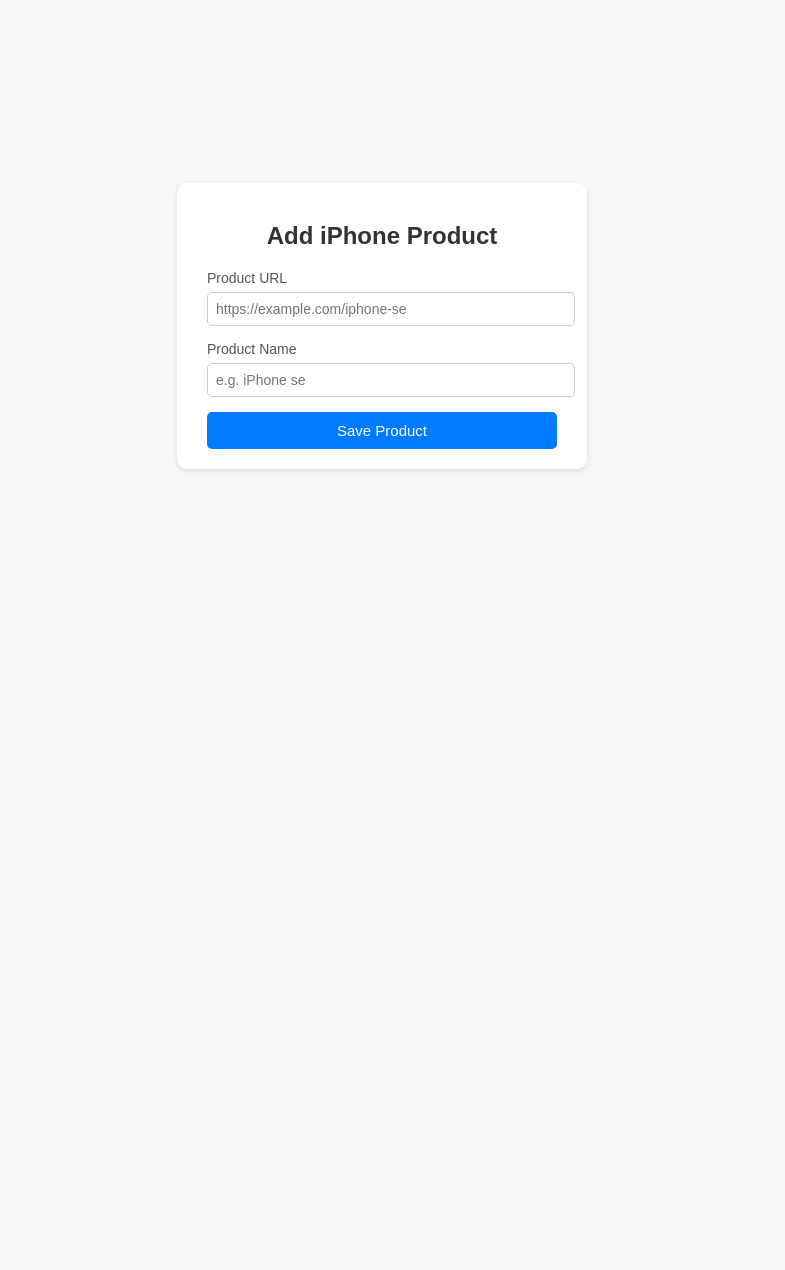
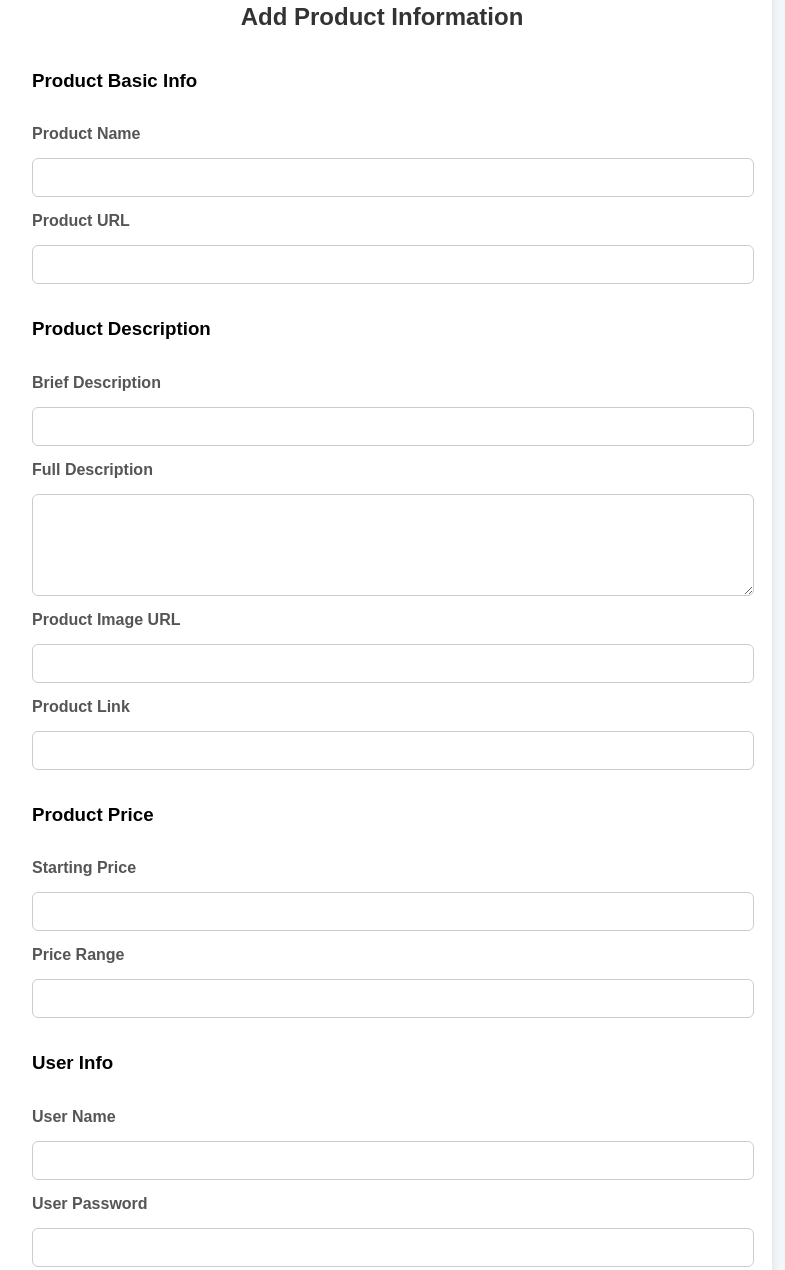
Before and after one commit to mohammed-abDev/express-mysql-data-base, a website: page index.html in a window 1280 px wide. Shown: the part 82-1352 px from the top of the page, without its empty margins (258-1043 px from the left). Before the commit the page ends 816 px from the top, so only its background shows below. Drawn offline with Linux system fonts and the light colour scheme.

Commit message:
update ui form

```diff
--- a/index.html
+++ b/index.html
@@ -1,98 +1,108 @@
 <!DOCTYPE html>
 <html lang="en">
 <head>
-    <meta charset="UTF-8">
-    <meta name="viewport" content="width=device-width, initial-scale=1.0">
-    <title>product form</title>
-</head>
-<body>
-    <!DOCTYPE html>
-<html lang="en">
-<head>
-  <meta charset="UTF-8">
-  <meta name="viewport" content="width=device-width, initial-scale=1.0">
-  <title>Add Product</title>
+  <meta charset="UTF-8" />
+  <meta name="viewport" content="width=device-width, initial-scale=1.0" />
+  <title>Add All Data</title>
   <style>
     body {
       font-family: Arial, sans-serif;
-      background-color: #f4f6f8;
-      display: flex;
-      justify-content: center;
-      align-items: center;
-      height: 100vh;
+      background: #f4f7fa;
+      margin: 0;
+      padding: 0;
     }
-
-    .form-container {
-      background: #fff;
-      padding: 20px 30px;
+    .container {
+      max-width: 700px;
+      margin: 40px auto;
+      background: white;
+      padding: 25px 40px;
       border-radius: 10px;
-      box-shadow: 0 2px 6px rgba(0,0,0,0.1);
-      width: 350px;
+      box-shadow: 0 4px 10px rgba(0,0,0,0.1);
     }
-
     h2 {
       text-align: center;
       color: #333;
       margin-bottom: 20px;
     }
-
+    form {
+      display: grid;
+      gap: 15px;
+    }
     label {
-      display: block;
-      margin-bottom: 6px;
+      font-weight: bold;
       color: #555;
-      font-size: 14px;
     }
-
-    input[type="text"],
-    input[type="url"] {
+    input, textarea {
+      padding: 10px;
+      border: 1px solid #ccc;
+      border-radius: 6px;
       width: 100%;
-      padding: 8px;
-      margin-bottom: 15px;
-      border: 1px solid #ccc;
-      border-radius: 5px;
-      font-size: 14px;
-    }
-
-    button {
-      width: 100%;
-      background-color: #007bff;
-      color: white;
-      padding: 10px;
-      border: none;
-      border-radius: 5px;
-      cursor: pointer;
       font-size: 15px;
     }
-
+    textarea {
+      resize: vertical;
+      height: 80px;
+    }
+    button {
+      background: #007bff;
+      color: white;
+      border: none;
+      padding: 12px;
+      border-radius: 8px;
+      font-size: 16px;
+      cursor: pointer;
+      transition: 0.2s;
+    }
     button:hover {
-      background-color: #0056b3;
-    }
-
-    .note {
-      text-align: center;
-      font-size: 12px;
-      color: #777;
-      margin-top: 10px;
+      background: #0056b3;
     }
   </style>
 </head>
 <body>
-  <div class="form-container">
-    <h2>Add iPhone Product</h2>
-    <form action="http://localhost:3000/add-product" method="POST">
+  <div class="container">
+    <h2>Add Product Information</h2>
+    <form action="/add-all" method="POST">
 
-      <label for="product_url">Product URL</label>
-      <input type="url" id="product_url" name="product_url" placeholder="https://example.com/iphone-se" required>
+      <!-- iphoneProducts -->
+      <h3>Product Basic Info</h3>
+      <label>Product Name</label>
+      <input type="text" name="product_name" required />
 
-      <label for="product_name">Product Name</label>
-      <input type="text" id="product_name" name="product_name" placeholder="e.g. iPhone se" required>
+      <label>Product URL</label>
+      <input type="text" name="product_url" required />
 
+      <!-- ProductDescription -->
+      <h3>Product Description</h3>
+      <label>Brief Description</label>
+      <input type="text" name="product_brief_description" required />
 
-      <button type="submit">Save Product</button>
+      <label>Full Description</label>
+      <textarea name="product_description" required></textarea>
+
+      <label>Product Image URL</label>
+      <input type="text" name="product_img" required />
+
+      <label>Product Link</label>
+      <input type="text" name="product_link" required />
+
+      <!-- ProductPrice -->
+      <h3>Product Price</h3>
+      <label>Starting Price</label>
+      <input type="text" name="starting_price" required />
+
+      <label>Price Range</label>
+      <input type="text" name="price_range" required />
+
+      <!-- UserTable -->
+      <h3>User Info</h3>
+      <label>User Name</label>
+      <input type="text" name="user_name" required />
+
+      <label>User Password</label>
+      <input type="password" name="user_password" required />
+
+      <button type="submit">Save All Data</button>
     </form>
   </div>
 </body>
 </html>
-
-</body>
-</html>
```
